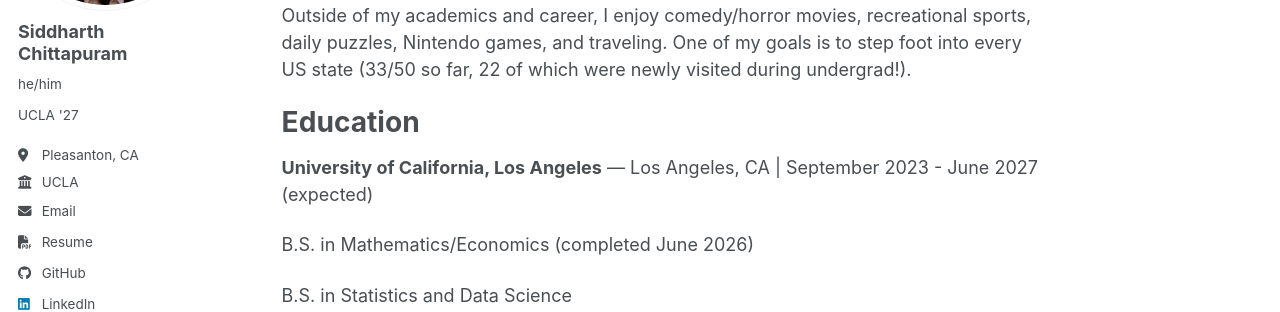
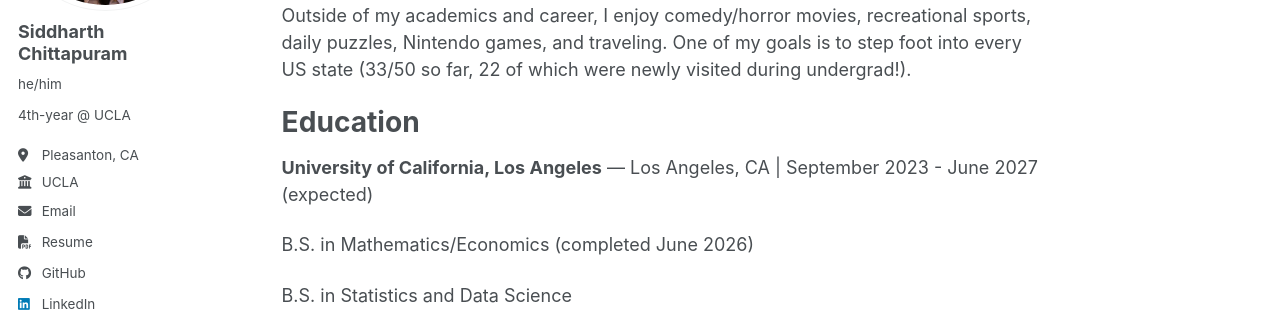
Before and after one commit to schittap/schittap.github.io, a Jekyll site: the page built from _pages/about.md, in a window 1280 px wide. Shown: the part 246-558 px from the top of the page. Built offline with Jekyll 4.4.1, drawn with Linux system fonts in a browser that asks for light colours; a style sheet for code colours, icons or effects is not loaded.

Commit message:
Update bio to reflect current year and status

```diff
--- a/_config.yml
+++ b/_config.yml
@@ -26,7 +26,7 @@ author:
   avatar           : "headshot.png"
   name             : "Siddharth Chittapuram"
   pronouns         : "he/him"
-  bio              : "UCLA '27"
+  bio              : "4th-year @ UCLA"
   location         : "Pleasanton, CA"
   employer         : "UCLA"
   uri              : # URL
```
